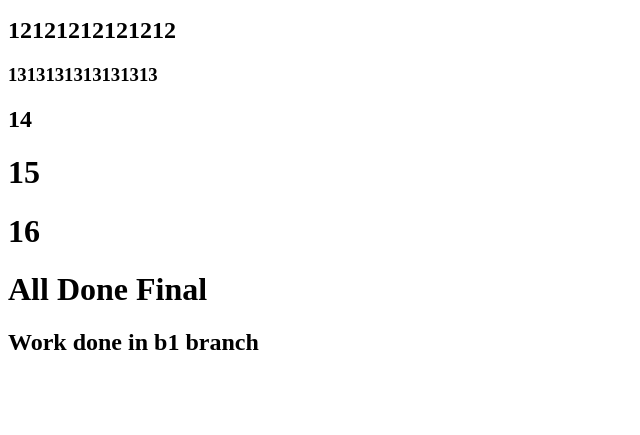
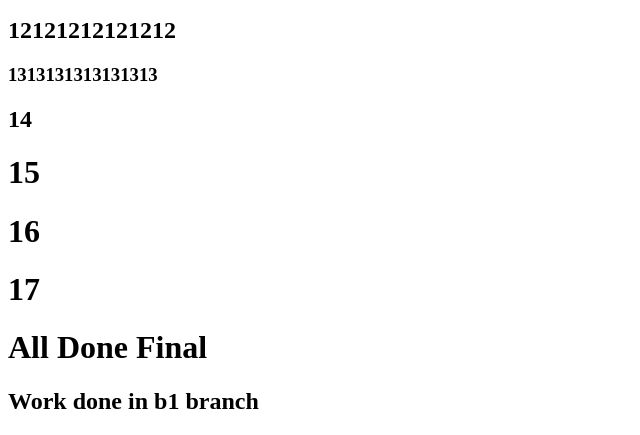
Before and after one commit to pratik-dighe/git-demo, a plain HTML site: page index.html in a window 1280 px wide. Shown: the part 547-982 px from the top of the page, without its empty margins (0-640 px from the left). Before the commit the page ends 923 px from the top, so only its background shows below. Drawn offline with Linux system fonts and the light colour scheme.

Commit message:
added 17

```diff
--- a/index.html
+++ b/index.html
@@ -22,6 +22,7 @@
     <h2>14</h2>
     <h1>15</h1>
     <h1>16</h1>
+    <h1>17</h1>
 
     <h1>All Done Final</h1>
     <h2>Work done in b1 branch</h2>
```
